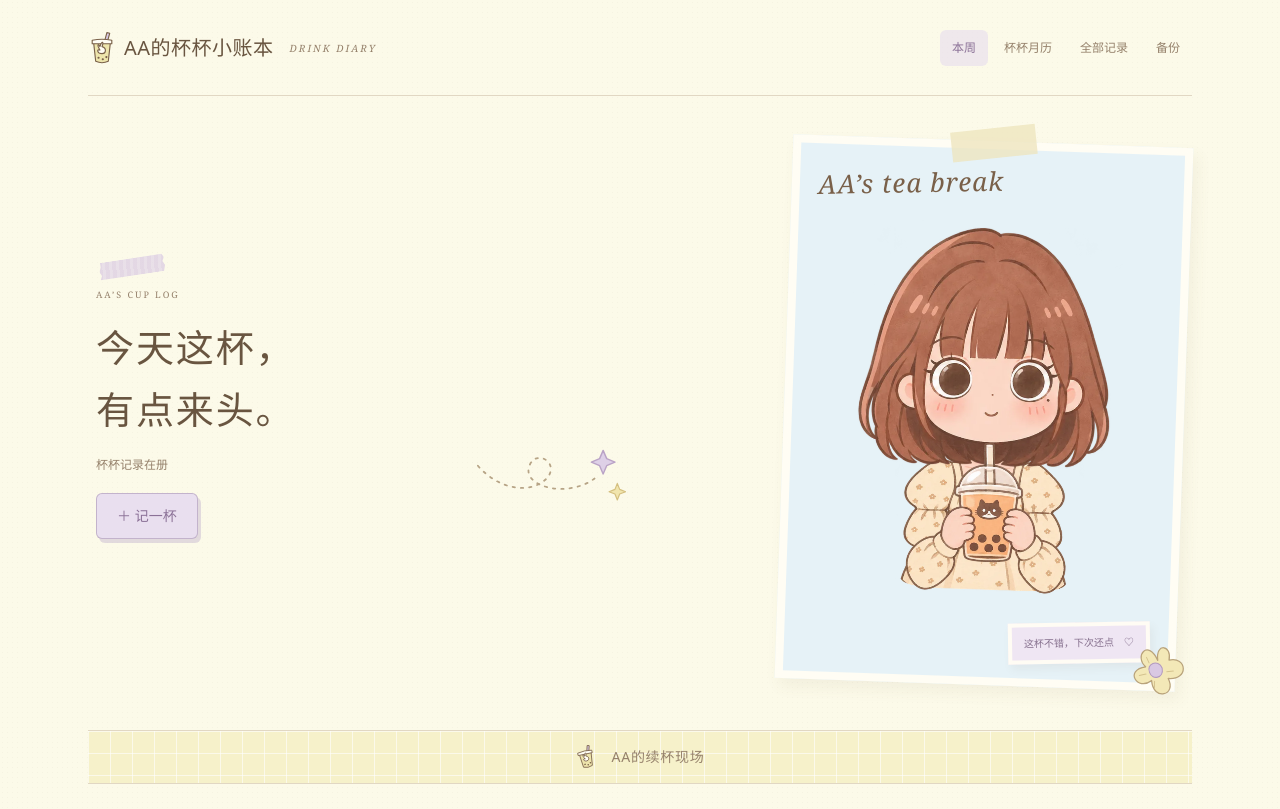
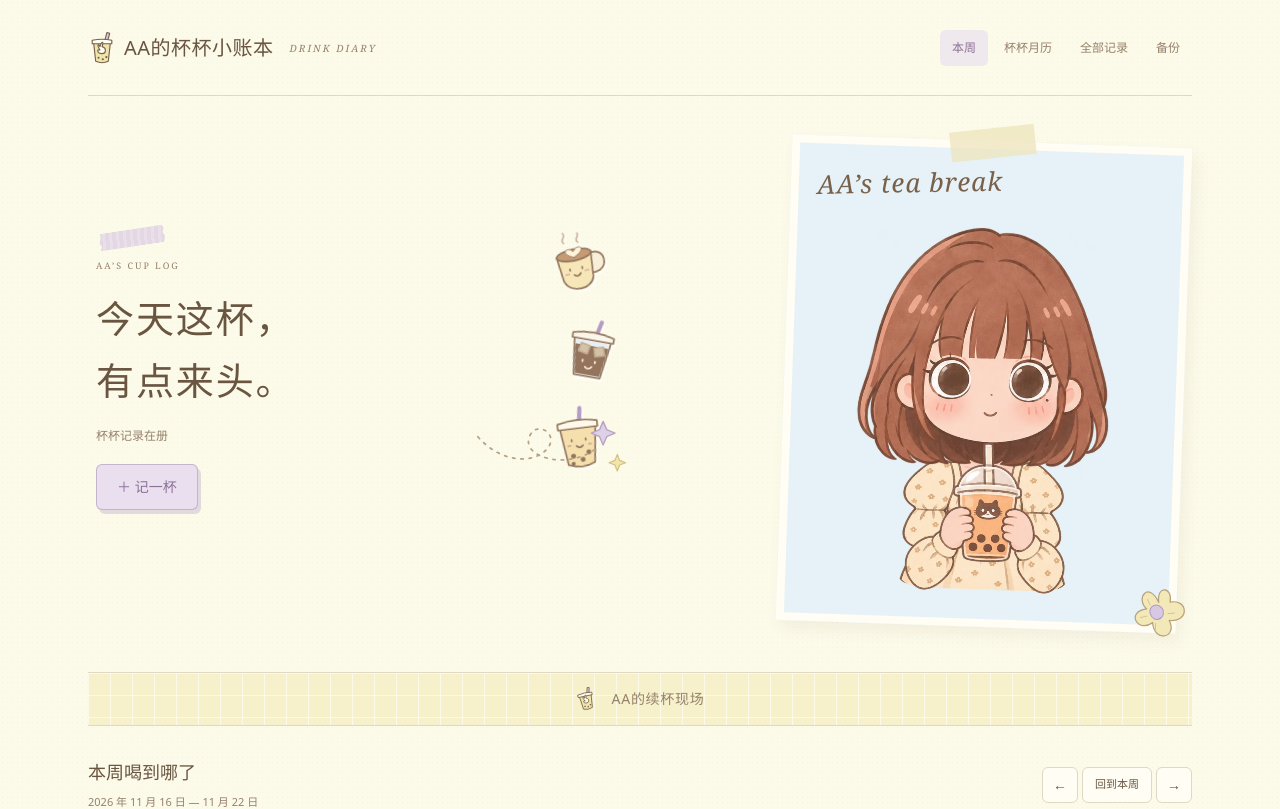
Before and after one commit to aaaa0718/Miketea-recording, a React (Vite) app: page /#/ in a window 1280 px wide. Shown: the top 809 px of the page. Built offline with nearby package versions, Linux system fonts and the light colour scheme.

Commit message:
Replace hero speech with cute drink stickers

```diff
--- /dev/null
+++ b/src/components/DrinkStickers.jsx
@@ -0,0 +1,24 @@
+export default function DrinkStickers() {
+  return <div className="drink-stickers" aria-hidden="true">
+    <svg viewBox="0 0 70 80" className="drink-latte"><g stroke="#92765e" strokeWidth="2" strokeLinecap="round" strokeLinejoin="round">
+      <path d="M48 30c24-7 23 27 1 23" fill="#f8efd9" />
+      <path d="M10 27h42l-3 31c-4 15-31 16-36-1Z" fill="#f6e6b8" />
+      <ellipse cx="31" cy="28" rx="21" ry="7" fill="#c69a75" />
+      <path d="M31 31c-19-8-4-15 0-7 8-10 19-1 0 7Z" fill="#fff4d9" strokeWidth="1" />
+      <path d="M22 12c-5-6 5-6 1-12m16 14c-5-5 4-7 1-11" fill="none" stroke="#c9b6a0" />
+      <path d="M23 44v2m15-2v2m-11 6q4 4 8-1" fill="none" /><path d="M17 50h4m20-1h4" stroke="#dfad9e" />
+    </g></svg>
+    <svg viewBox="0 0 70 80" className="drink-americano"><g stroke="#92765e" strokeWidth="2" strokeLinecap="round" strokeLinejoin="round">
+      <path d="m42 4-6 28" fill="none" stroke="#b49cc5" strokeWidth="5" />
+      <path d="M12 22h46l-7 49H19Z" fill="#e9eff0" /><path d="m16 35 5 33h28l5-33Z" fill="#94745c" />
+      <path d="m22 32 11 2-2 10-11-2Zm16 4 11-3 3 10-11 3Z" fill="#d4c2a7" stroke="#c3ad92" />
+      <path d="M10 21q25-7 50 0v6H10Z" fill="#faf6e9" />
+      <path d="M27 52v2m15-2v2m-11 6q4 4 8-1" stroke="#fff3d6" fill="none" />
+    </g></svg>
+    <svg viewBox="0 0 70 80" className="drink-milk-tea"><g stroke="#92765e" strokeWidth="2" strokeLinecap="round" strokeLinejoin="round">
+      <path d="m40 3-3 20" stroke="#b49cc5" strokeWidth="5" /><path d="M13 22h44l-6 48q-16 7-32 0Z" fill="#f4dfad" />
+      <path d="M11 20q24-6 48 0v7H11Z" fill="#fff9e9" /><path d="M26 40v2m17-2v2m-12 6q4 4 8 0" fill="none" />
+      <path d="M21 47h3m22 0h3" stroke="#d9a49f" /><g fill="#92765e" stroke="none"><circle cx="26" cy="60" r="3"/><circle cx="37" cy="65" r="3"/><circle cx="45" cy="57" r="3"/><circle cx="25" cy="69" r="2.5"/></g>
+    </g></svg>
+  </div>;
+}
--- a/src/components/HeroArt.jsx
+++ b/src/components/HeroArt.jsx
@@ -9,6 +9,5 @@ export default function HeroArt() {
     </svg>
     <span className="art-label">AA’s tea break</span>
     <TeaGirl />
-    <div className="hero-note">这杯不错，下次还点<span>♡</span></div>
   </div>;
 }
--- a/src/pages/HomePage.jsx
+++ b/src/pages/HomePage.jsx
@@ -1,3 +1,4 @@
+import DrinkStickers from '../components/DrinkStickers.jsx';
 import { useEffect, useRef, useState } from 'react';
 import { Link } from 'react-router';
 import HeroArt from '../components/HeroArt.jsx';
@@ -24,7 +25,7 @@ export default function HomePage() {
   const changeWeek = date => { setWeek(date); setSelected(null); };
   return <>
     <section className="hero-layout">
-      <div className="hero-copy"><p className="hero-eyebrow mb-4 font-serif text-[9px] tracking-[.22em] text-muted">AA’S CUP LOG</p><h1 className="text-[30px] font-medium leading-relaxed tracking-wider sm:text-[38px]">今天这杯，<br />有点来头。</h1><p className="hero-description mt-4 text-xs text-muted">杯杯记录在册</p><div className="hero-speech">这杯不错，<br />下次还点</div><svg className="hero-doodle" viewBox="0 0 130 56" fill="none" aria-hidden="true" focusable="false"><path d="M5 15c18 21 45 24 58 11 12-13-8-25-14-12-9 19 34 30 57 10" stroke="#b7a486" strokeWidth="1.5" strokeLinecap="round" strokeDasharray="2 5" /><path d="m108 9 3-7 3 7 7 3-7 3-3 7-3-7-7-3Z" fill="#ded0e7" stroke="#baa3c6" strokeWidth="1.2" strokeLinejoin="round" /><path d="m121 35 2-5 2 5 5 2-5 2-2 5-2-5-5-2Z" fill="#f1e5ad" stroke="#d4bf7f" strokeWidth="1" strokeLinejoin="round" /></svg></div>
+      <div className="hero-copy"><p className="hero-eyebrow mb-4 font-serif text-[9px] tracking-[.22em] text-muted">AA’S CUP LOG</p><h1 className="text-[30px] font-medium leading-relaxed tracking-wider sm:text-[38px]">今天这杯，<br />有点来头。</h1><p className="hero-description mt-4 text-xs text-muted">杯杯记录在册</p><DrinkStickers /><svg className="hero-doodle" viewBox="0 0 130 56" fill="none" aria-hidden="true" focusable="false"><path d="M5 15c18 21 45 24 58 11 12-13-8-25-14-12-9 19 34 30 57 10" stroke="#b7a486" strokeWidth="1.5" strokeLinecap="round" strokeDasharray="2 5" /><path d="m108 9 3-7 3 7 7 3-7 3-3 7-3-7-7-3Z" fill="#ded0e7" stroke="#baa3c6" strokeWidth="1.2" strokeLinejoin="round" /><path d="m121 35 2-5 2 5 5 2-5 2-2 5-2-5-5-2Z" fill="#f1e5ad" stroke="#d4bf7f" strokeWidth="1" strokeLinejoin="round" /></svg></div>
       <button ref={primaryButton} className="btn-primary hero-add" onClick={() => openEditor()}>＋ 记一杯</button>
       <HeroArt />
     </section>
--- a/src/styles.css
+++ b/src/styles.css
@@ -72,15 +72,12 @@
 .hero-copy { position: relative; grid-column: 1; grid-row: 1; align-self: end; }
 .hero-copy::before { content: ''; position: absolute; left: 3px; top: -30px; width: 66px; height: 18px; background: repeating-linear-gradient(95deg, #d7c6e2a8 0 4px, #dfd2e8a8 4px 7px); clip-path: polygon(3% 0, 97% 3%, 100% 22%, 97% 43%, 100% 66%, 97% 100%, 0 96%, 3% 73%, 0 51%, 3% 25%); transform: rotate(-9deg); pointer-events: none; }
 .hero-doodle { display: block; position: absolute; width: clamp(90px, 12vw, 160px); height: auto; right: -6px; bottom: -42px; pointer-events: none; }
-.hero-speech { display: none; }
 .hero-flower { position: absolute; width: 62px; height: 62px; right: -19px; bottom: -18px; transform: rotate(13deg); pointer-events: none; z-index: 2; }
 .hero-add { grid-column: 1; grid-row: 2; justify-self: start; align-self: start; }
 .hero-layout > .hero-art { grid-column: 2; grid-row: 1 / span 2; }
 .mobile-quick-add { position: fixed; right: 18px; bottom: calc(20px + env(safe-area-inset-bottom, 0px)); z-index: 30; min-height: 48px; padding: 12px 20px; border-radius: 999px; background: #80648e; color: white; font-size: 14px; font-weight: 600; box-shadow: 0 4px 18px #69554030; border: 1px solid #fff9; }
 @media(max-width: 639px) {
   .hero-layout { grid-template-columns: minmax(0, 1fr) minmax(0, 1fr); gap: 16px 8px; padding: 32px 0 20px; }
-  .hero-speech { display: block; position: absolute; right: -20px; top: -68px; z-index: 3; width: 100px; padding: 8px 10px; border: 1.3px solid #b29a80; border-radius: 15px 12px 16px 10px; background: #fffdf3; color: #80664f; font-size: 12px; line-height: 1.6; text-align: center; transform: rotate(-4deg); box-shadow: 2px 3px 0 #d8cbb52b; pointer-events: none; }
-  .hero-speech::after { content: ''; position: absolute; right: -6px; bottom: 10px; width: 11px; height: 11px; background: #fffdf3; border-right: 1.3px solid #b29a80; border-bottom: 1.3px solid #b29a80; transform: skewY(20deg) rotate(-35deg); }
   .hero-doodle > path:last-child { display: none; }
   .hero-copy { position: relative; align-self: center; min-width: 0; }
   .hero-copy::before { top: -23px; left: 2px; width: 48px; height: 14px; }
@@ -133,3 +130,15 @@
 @keyframes aa-happy-nod { 0%, 100% { transform: rotate(0) translateY(0); } 35% { transform: rotate(-6deg) translateY(4px); } 65% { transform: rotate(3deg) translateY(-2px); } }
 @keyframes aa-notice-in { from { opacity: 0; margin-bottom: -10px; } to { opacity: 1; margin-bottom: 0; } }
 @media (prefers-reduced-motion: reduce) { .aa-reaction canvas, .aa-reaction--saved, .aa-saved-notice { animation: none; } }
+
+.drink-stickers { position: absolute; right: 5px; top: -30px; width: 65px; height: 245px; display: flex; flex-direction: column; justify-content: space-between; pointer-events: none; }
+.drink-stickers svg { width: 58px; height: 70px; overflow: visible; filter: drop-shadow(2px 3px 0 #fffdf2); }
+.drink-latte { transform: rotate(-12deg); }
+.drink-americano { transform: translateX(12px) rotate(10deg); }
+.drink-milk-tea { transform: rotate(-7deg); }
+@media(max-width: 639px) {
+ .hero-copy h1 { font-size: clamp(20px, 5.6vw, 28px); }
+ .drink-stickers { width: 40px; height: 170px; right: -3px; top: -42px; z-index: 3; }
+ .drink-stickers svg { width: 38px; height: 49px; }
+ .drink-americano { transform: translateX(4px) rotate(10deg); }
+}
```
